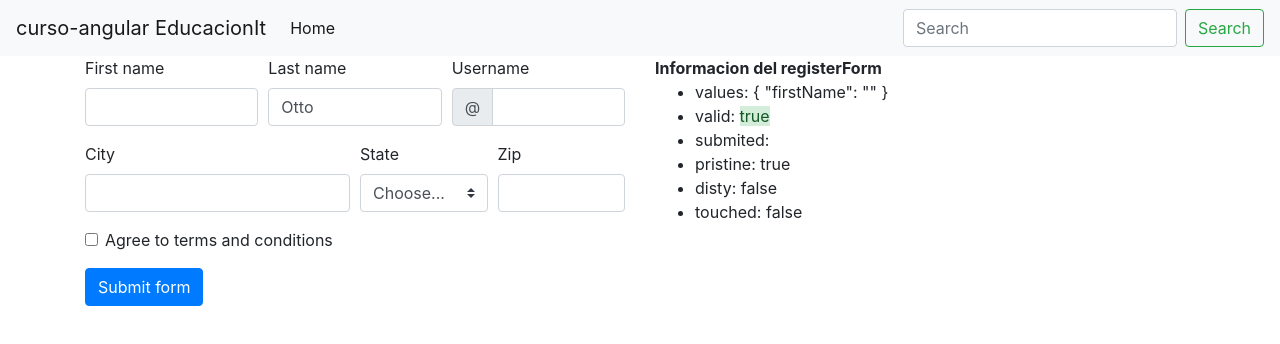
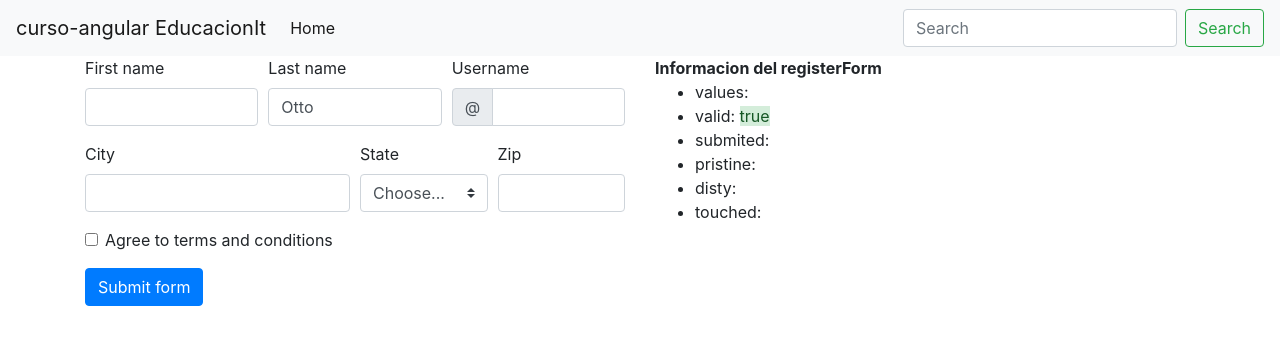
Before and after one commit to krloss86/angular, an Angular app: page /register in a window 1280 px wide. Shown: the top 344 px of the page. Built offline with nearby package versions, Linux system fonts and the light colour scheme.

Commit message:
clase2
* cambio en register component

```diff
--- a/src/app/login/register/register.component.html
+++ b/src/app/login/register/register.component.html
@@ -46,29 +46,29 @@
                     </label>
                 </div>
             </div>
-            <button [disabled]="registerForm.invalid" class="btn btn-primary" type="submit">Submit form</button>
+            <button class="btn btn-primary" type="submit">Submit form</button>
         </form>
     </div>
     <div class="col-6">
         <b>Informacion del registerForm</b>
         <ul>
             <li>
-                values:  {{registerForm.value | json}}
+                values:
             </li>
             <li>
                 valid: <span [ngClass]="{'alert-success' : registerForm.valid, 'alert-danger' : !registerForm.valid}">{{registerForm.valid}} </span>
             </li>
             <li>
-                submited: {{registerForm.submitted}}
+                submited:
             </li>
             <li>
-                pristine: {{registerForm.pristine}}
+                pristine:
             </li>
             <li>
-                disty: {{registerForm.dirty}}
+                disty:
             </li>
             <li>
-                touched: {{registerForm.touched}}
+                touched:
             </li>
         </ul>
     </div>
--- a/src/app/login/register/register.component.ts
+++ b/src/app/login/register/register.component.ts
@@ -27,7 +27,7 @@ export class RegisterComponent implements OnInit {
     );
   }
 
-  f() {
-    return this.registerForm.controls;
+  onSubmit() {
+    console.log(this.registerForm.controls);
   }
 }
```
Also changed, not shown: src/app/login/signin/signin.module.ts (deleted, +0 -13 lines), src/app/test/test.js (+6 -14 lines), src/app/test/test.ts (+2 -2 lines).
